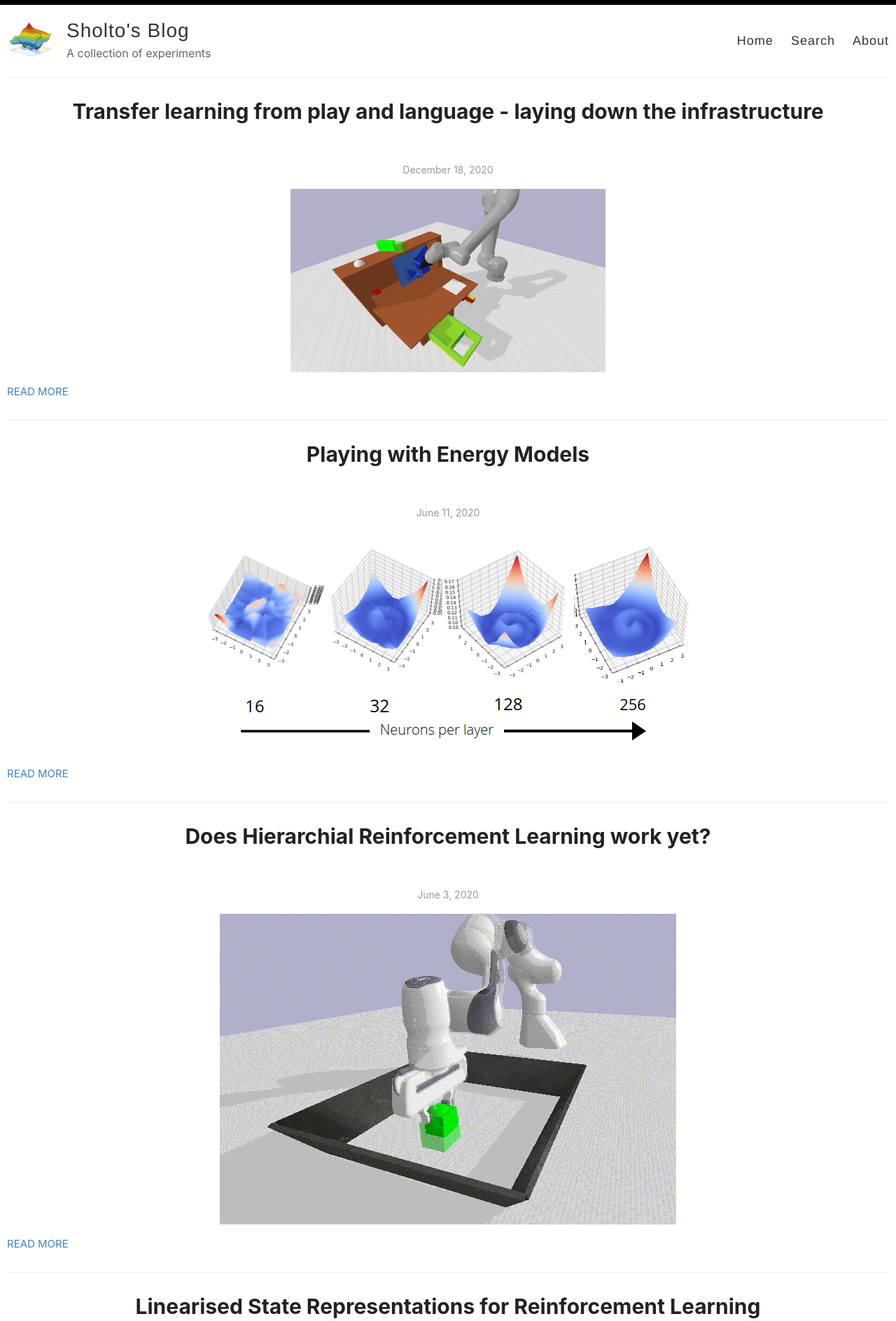
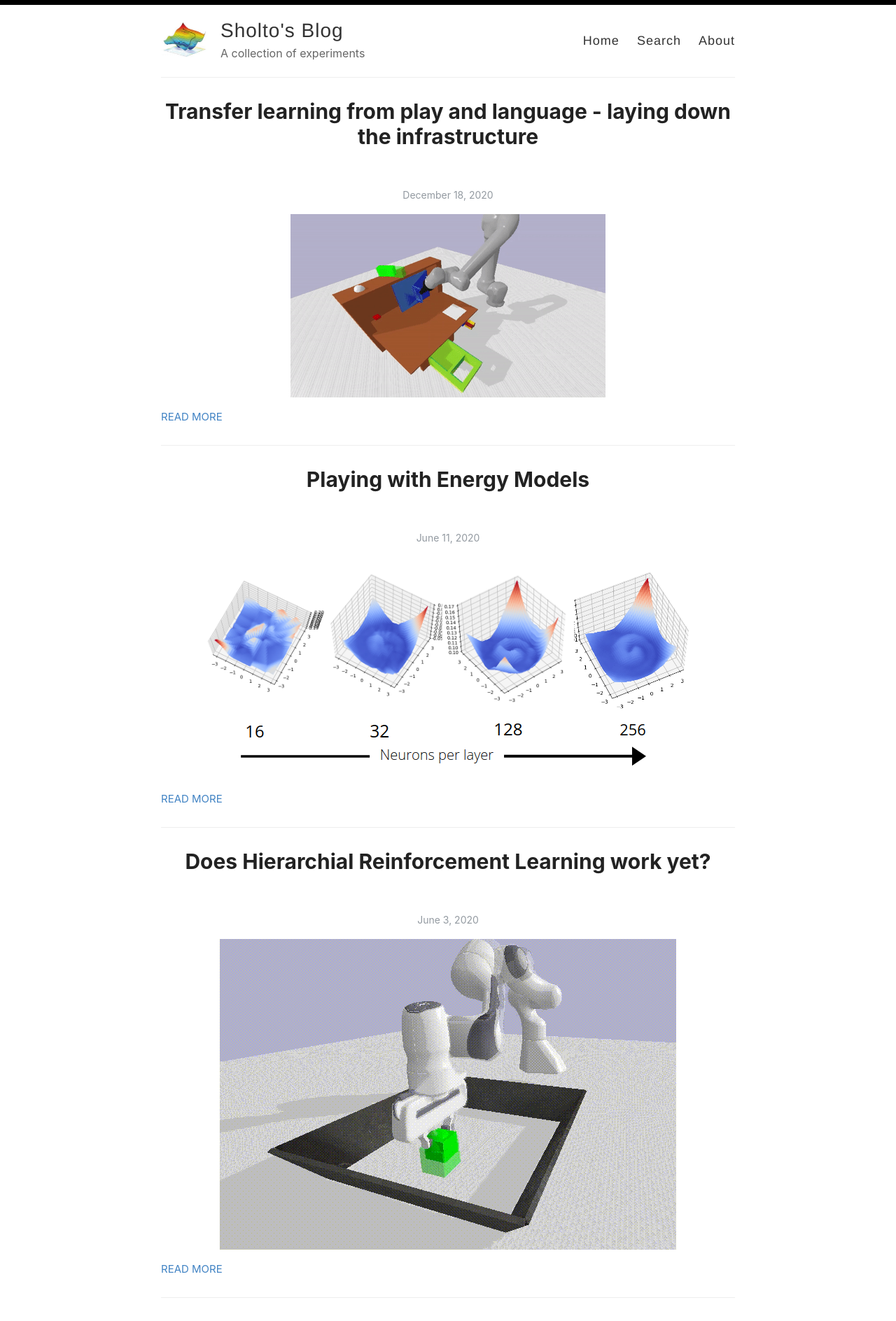
Before and after one commit to sholtodouglas/sholtodouglas.github.io, a Jekyll site: the page built from index.html, in a window 1280 px wide. Shown: the top 1888 px of the page at 70% size. Built offline with Jekyll 4.4.1, drawn with Linux system fonts in a browser that asks for light colours; the list of posts is cut into pages by our own code.

Commit message:
Update style.scss

```diff
--- a/assets/style.scss
+++ b/assets/style.scss
@@ -32,7 +32,7 @@ body {
 
 .container {
   margin: 0 auto;
-  max-width: 10040px;
+  max-width: 840px;
   padding: 0 10px;
   width: 100%;
 }
@@ -497,7 +497,7 @@ Modules - reusable parts of our design
 .cd-container {
   /* this class is used to give a max-width to the element it is applied to, and center it horizontally when it reaches that max-width */
   width: 90%;
-  max-width: 1170px;
+  max-width: 1770px;
   margin: 0 auto;
 }
 .cd-container::after {
```
